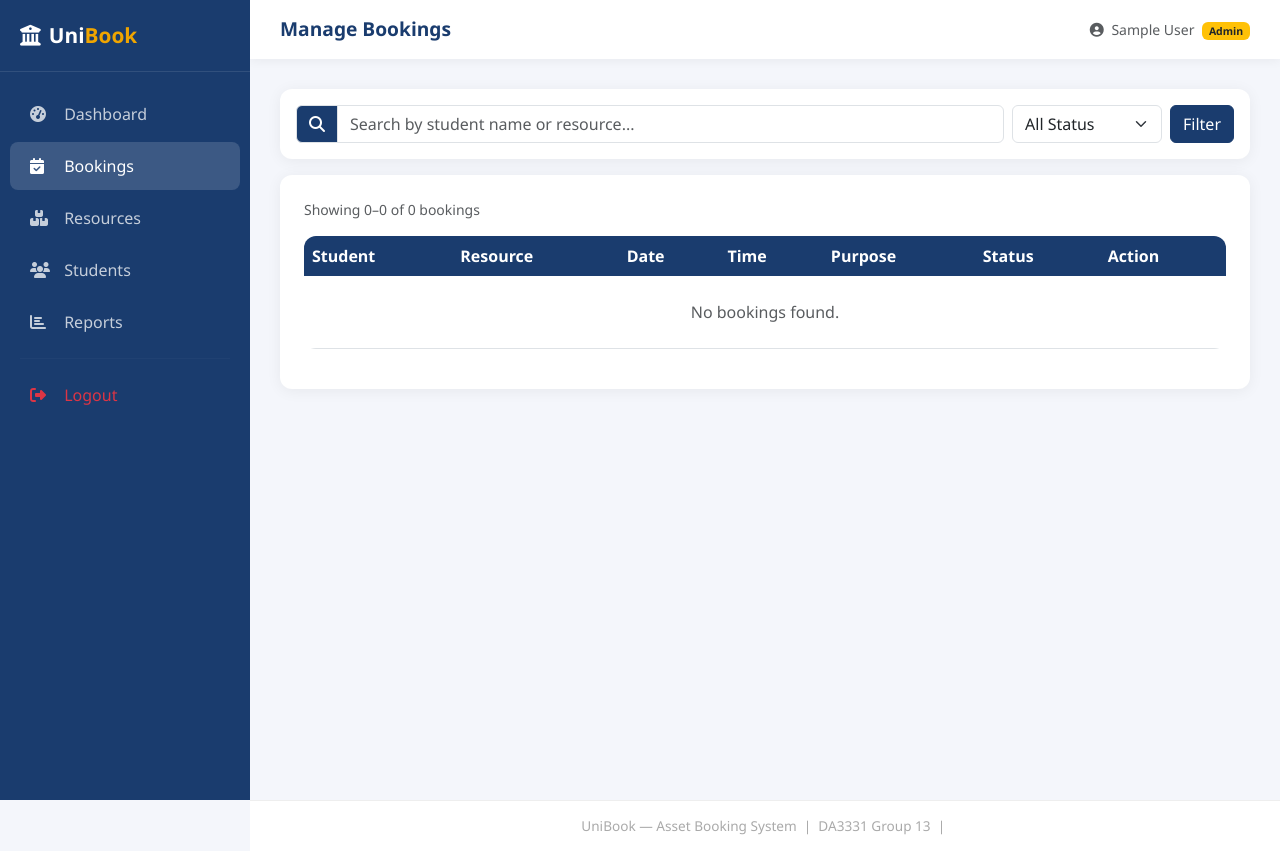
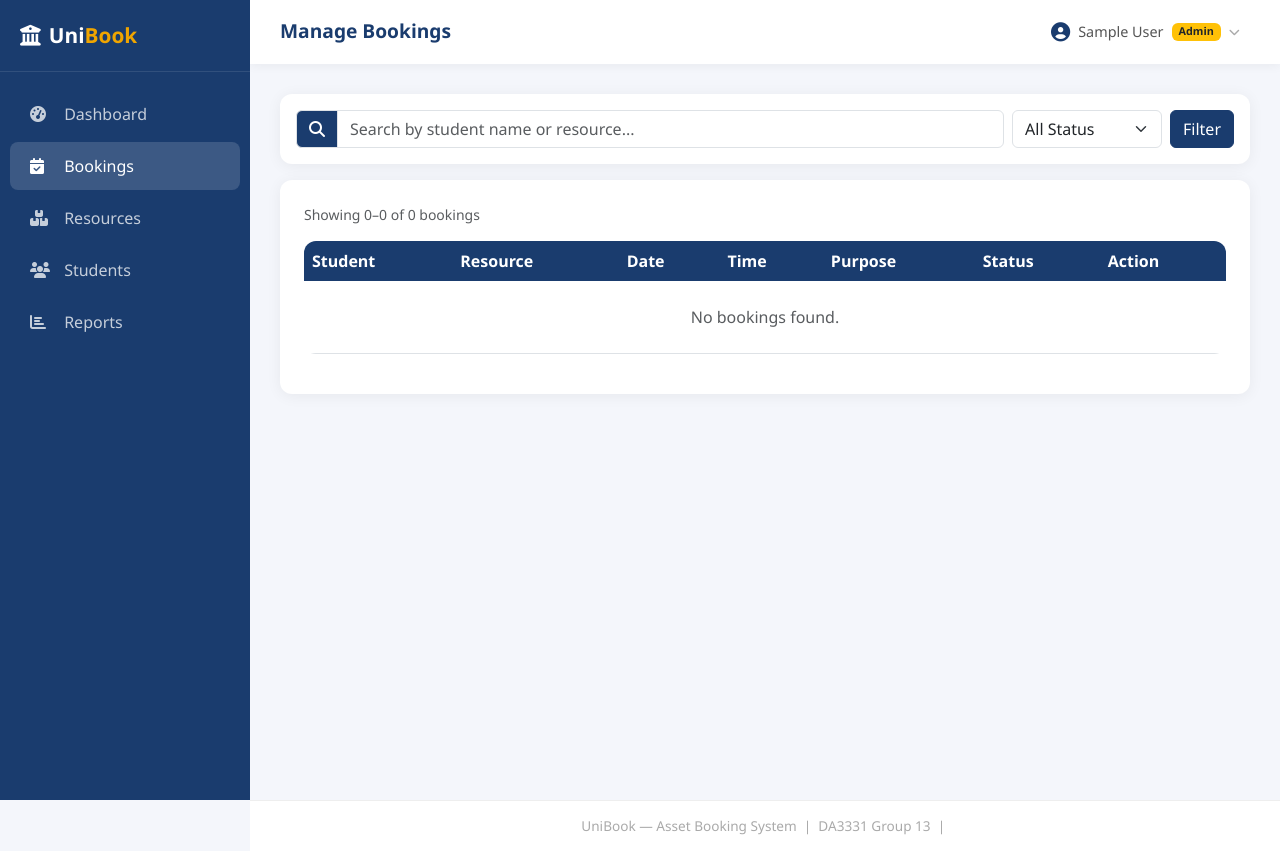
Before and after one commit to quantdev101/asset-booking-system, a Django app: page /admin-panel/bookings/ in a window 1280 px wide. Run offline with Django 5.2, Linux system fonts and the light colour scheme; the visitor is signed in with stand-in values (Sample User, id 1); data that the repository does not hold is empty.

Commit message:
moving logout button to the navigation bar

```diff
--- a/templates/base.html
+++ b/templates/base.html
@@ -108,6 +108,55 @@
         .form-control:focus, .form-select:focus { border-color: var(--primary); box-shadow: 0 0 0 0.2rem rgba(26,60,110,0.15); }
         .card { border-radius: 12px; border: none; box-shadow: 0 2px 15px rgba(0,0,0,0.06); }
 
+        /* Profile dropdown in topbar */
+        .profile-dropdown { position: relative; }
+        .profile-dropdown .profile-btn {
+            background: none;
+            border: none;
+            cursor: pointer;
+            display: flex;
+            align-items: center;
+            gap: 8px;
+            padding: 6px 10px;
+            border-radius: 8px;
+            transition: background 0.2s;
+            color: #555;
+            font-size: 0.9rem;
+        }
+        .profile-dropdown .profile-btn:hover { background: #f4f6fb; }
+        .profile-dropdown .dropdown-menu-custom {
+            display: none;
+            position: absolute;
+            right: 0;
+            top: calc(100% + 8px);
+            background: white;
+            border-radius: 10px;
+            box-shadow: 0 8px 25px rgba(0,0,0,0.12);
+            min-width: 180px;
+            z-index: 999;
+            overflow: hidden;
+        }
+        .profile-dropdown .dropdown-menu-custom.show { display: block; }
+        .profile-dropdown .dropdown-menu-custom a {
+            display: flex;
+            align-items: center;
+            gap: 10px;
+            padding: 11px 16px;
+            color: #333;
+            text-decoration: none;
+            font-size: 0.9rem;
+            transition: background 0.15s;
+        }
+        .profile-dropdown .dropdown-menu-custom a:hover { background: #f4f6fb; }
+        .profile-dropdown .dropdown-menu-custom .divider {
+            border-top: 1px solid #eee;
+            margin: 4px 0;
+        }
+        .profile-dropdown .dropdown-menu-custom a.logout-link {
+            color: #dc3545;
+        }
+        .profile-dropdown .dropdown-menu-custom a.logout-link:hover { background: #fff5f5; }
+
        /* Mobile responsive sidebar */
         @media (max-width: 768px) {
             .sidebar { width: 100%; min-height: auto; position: relative; }
@@ -164,10 +213,6 @@
                 <i class="fas fa-user me-2"></i> My Profile
             </a>
         {% endif %}
-        <hr style="border-color: rgba(255,255,255,0.1); margin: 10px 20px;">
-        <a href="{% url 'logout' %}" class="nav-link text-danger">
-            <i class="fas fa-sign-out-alt me-2"></i> Logout
-        </a>
     </nav>
 </div>
 
@@ -175,11 +220,31 @@
     <div class="topbar">
         <span class="page-title">{% block page_title %}Dashboard{% endblock %}</span>
         <div class="d-flex align-items-center gap-3">
-            <span class="text-muted small">
-                <i class="fas fa-user-circle me-1"></i>
-                {{ user.get_full_name|default:user.username }}
-                {% if user.is_staff %}<span class="badge bg-warning text-dark ms-1">Admin</span>{% endif %}
-            </span>
+
+            <!-- Profile dropdown -->
+            <div class="profile-dropdown">
+                <button class="profile-btn" onclick="toggleProfileMenu(event)">
+                    <i class="fas fa-user-circle" style="color: var(--primary); font-size:1.2rem;"></i>
+                    <span>{{ user.get_full_name|default:user.username }}</span>
+                    {% if user.is_staff %}<span class="badge bg-warning text-dark">Admin</span>{% endif %}
+                    <i class="fas fa-chevron-down" style="font-size:0.7rem; color:#aaa;"></i>
+                </button>
+                <div class="dropdown-menu-custom" id="profileDropdown">
+                    {% if not user.is_staff %}
+                    <a href="{% url 'profile' %}">
+                        <i class="fas fa-user" style="color: var(--primary);"></i> View Profile
+                    </a>
+                    <a href="{% url 'profile_edit' %}">
+                        <i class="fas fa-edit" style="color: var(--primary);"></i> Edit Profile
+                    </a>
+                    {% endif %}
+                    <div class="divider"></div>
+                    <a href="{% url 'logout' %}" class="logout-link">
+                        <i class="fas fa-sign-out-alt"></i> Logout
+                    </a>
+                </div>
+            </div>
+
         </div>
     </div>
     <div class="content-area">
@@ -204,6 +269,16 @@
 </footer>
 {% endif %}
 <script src="https://cdn.jsdelivr.net/npm/bootstrap@5.3.0/dist/js/bootstrap.bundle.min.js"></script>
+<script>
+    function toggleProfileMenu(e) {
+        e.stopPropagation();
+        document.getElementById('profileDropdown').classList.toggle('show');
+    }
+    // Close dropdown when clicking anywhere else
+    document.addEventListener('click', function() {
+        document.getElementById('profileDropdown')?.classList.remove('show');
+    });
+</script>
 {% block extra_js %}{% endblock %}
 </body>
 </html>
```
